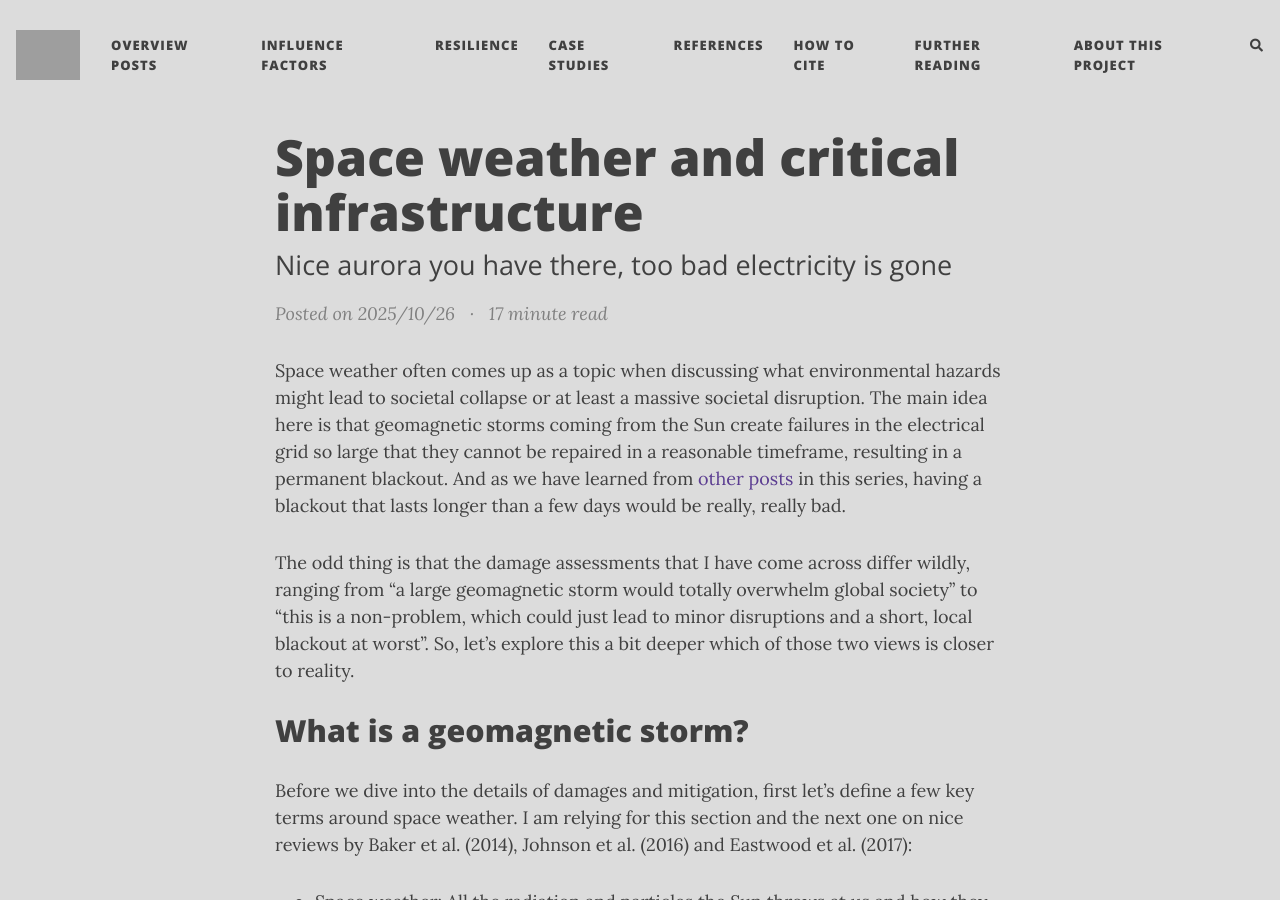
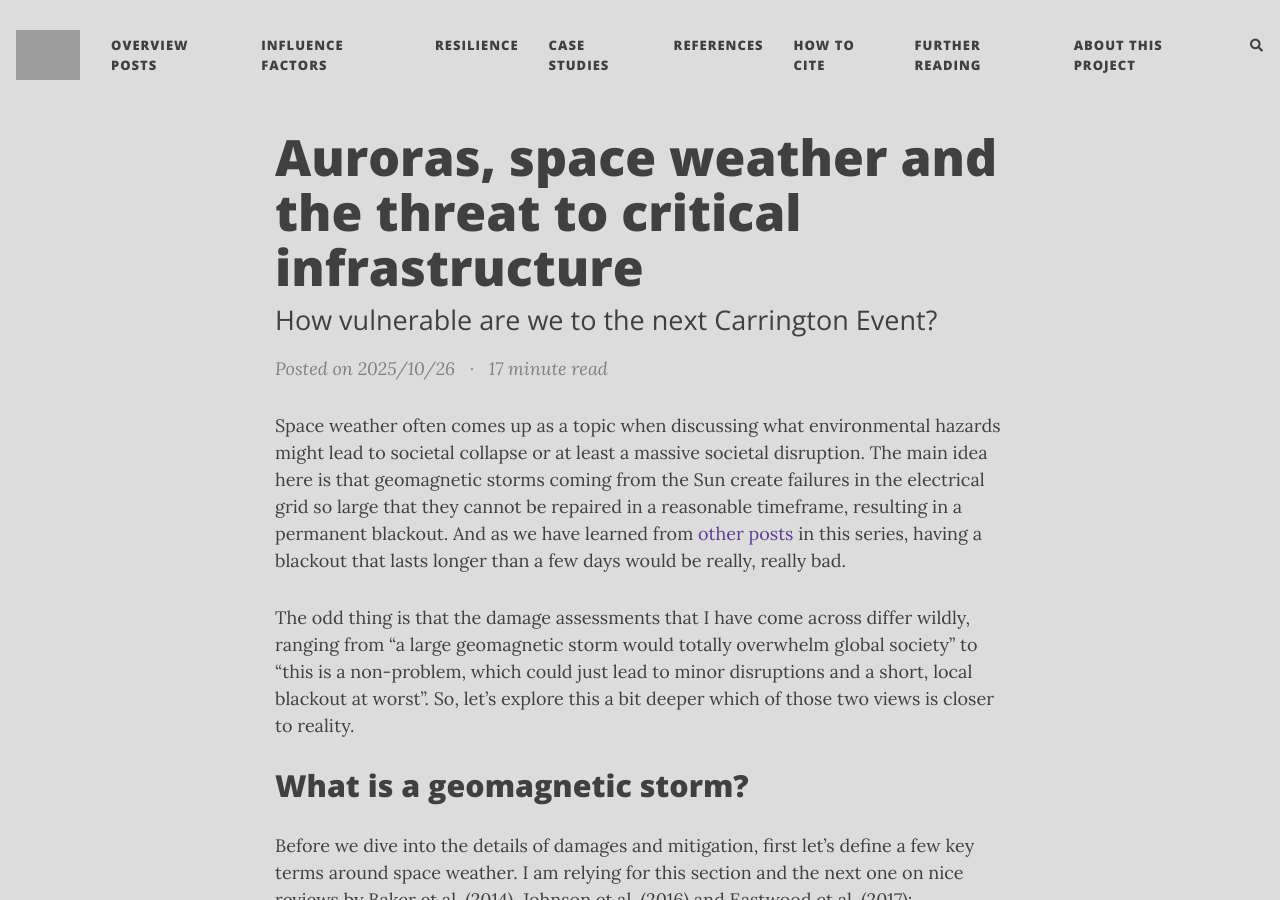
Before and after one commit to florianjehn/Societal_Collapse, a Jekyll site: the page built from _posts/2025-10-26-geomagnetic.md, in a window 1280 px wide and 900 px high. Built offline with Jekyll 4.4.1, drawn with Linux system fonts in a browser that asks for light colours; nearby versions of some CDN libraries; comment, search, counter and statistics services are not loaded; grey boxes are pictures that could not be loaded.

Commit message:
Update 2025-10-26-geomagnetic.md

```diff
--- a/_posts/2025-10-26-geomagnetic.md
+++ b/_posts/2025-10-26-geomagnetic.md
@@ -1,7 +1,7 @@
 ---
 layout: post
-title: Space weather and critical infrastructure
-subtitle: Nice aurora you have there, too bad electricity is gone
+title: Auroras, space weather and the threat to critical infrastructure
+subtitle: How vulnerable are we to the next Carrington Event?
 tags: [Influence Factors, Infrastructure]
 comments: true
 readtime: true
```
